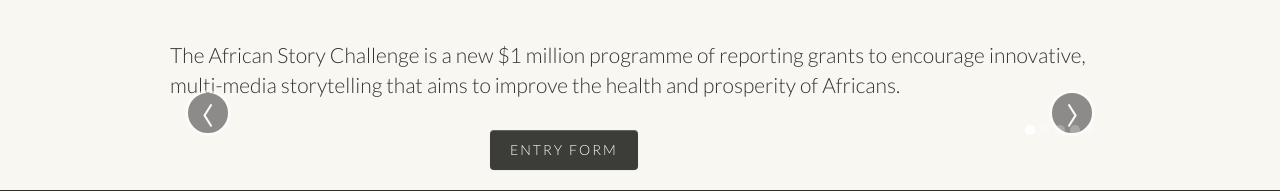
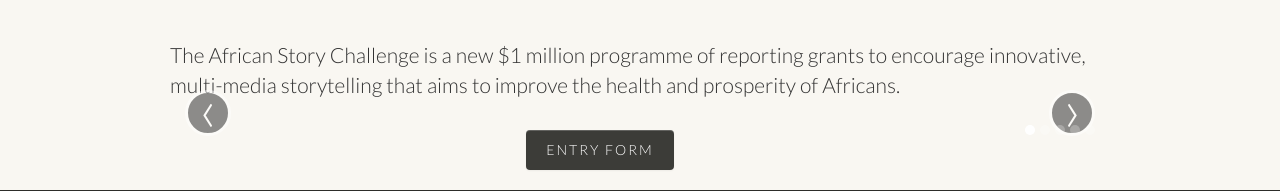
Before and after one commit to 10layer/tasc, a CodeIgniter app: page / in a window 1280 px wide. Shown: the part 194-385 px from the top of the page. Run offline with CodeIgniter, Linux system fonts and the light colour scheme; data that the repository does not hold is empty; some libraries are stand-ins or nearby versions.

Commit message:
Center button

```diff
--- a/application/views/home.php
+++ b/application/views/home.php
@@ -44,7 +44,7 @@
 		</div>
 	</div>
 	<div class="row">
-		<div class="span3 offset4">
+		<div class="span3 offset4 center">
 			<a class="btn btn-primary">Entry Form</a>
 		</div>
 	</div>
--- a/resources/css/style.css
+++ b/resources/css/style.css
@@ -65,6 +65,9 @@
 .inverse {
   color: #FFF;
   background-color: #000;
+}
+.center {
+  text-align: center;
 }
 .underline {
   border-bottom: 1px #000 solid;
--- a/resources/css/style.less
+++ b/resources/css/style.less
@@ -73,6 +73,10 @@
 
 .lead {
 	//text-align: center;
+}
+
+.center {
+	text-align: center;
 }
 
 .underline {
```
